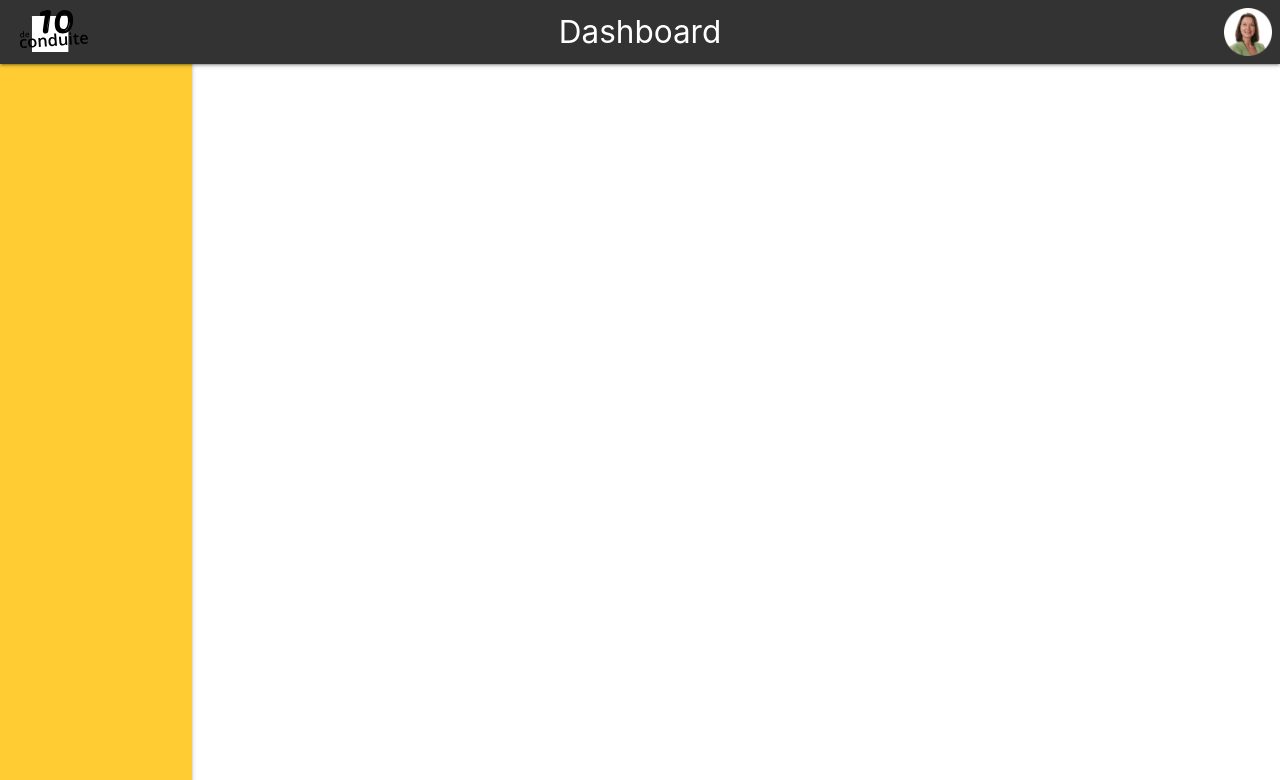
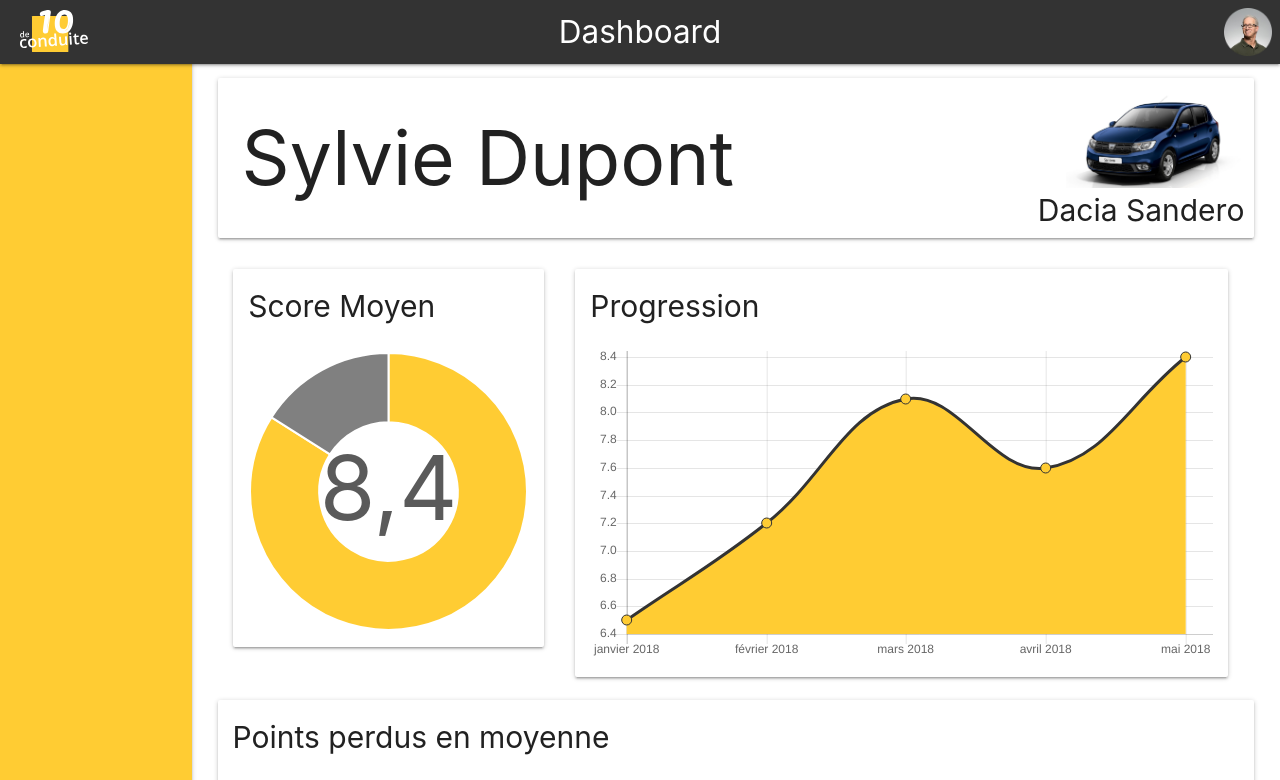
Before and after one commit to NoctalIvan/10deconduite, a website: page gameClient/b2b.html in a window 1280 px wide. Shown: the top 780 px of the page. Drawn offline with Linux system fonts and the light colour scheme.

Commit message:
5000 BALLES MAGGLE!

```diff
--- a/gameClient/b2b.html
+++ b/gameClient/b2b.html
@@ -28,7 +28,7 @@
       .leftPanel {
         width: 15%;
         background: #FFCC33;
-        height: 100vh;
+        height: 300vh;
         z-index: -10;
         position: absolute;
         top: 0;
@@ -43,7 +43,38 @@
         height: 100vh;
         left: 15%;
         top: 0;
-        padding-top: 64px;
+        padding: 2%;
+        padding-top: 70px;
+      }
+
+      #c1Cnt {
+        width: 30%;
+        margin: 1.5% ;
+        padding: 1em ;
+        position: relative;
+      }
+      #c2Cnt {
+        width: 63% !important;
+        margin: 1.5% !important;
+        padding: 1em !important;
+      }
+      #c3Cnt {
+        width: 100% !important;
+        padding: 1em !important;
+      }
+
+      .title {
+        font-size: 30px;
+      }
+
+      #c1 + div {
+        position: absolute;
+        top: 40%;
+        left: 0;
+        width: 100%;
+        font-size: 90px;
+        text-align: center;
+        color: #5a5a5a;
       }
     </style>
   </head>
@@ -51,6 +82,44 @@
   <body>
 
     <div class="rightPanel">
+      <div class="card-panel" style="position: relative">
+        <span style="font-size: 5em">Sylvie Dupont</span>
+        <img src="/images/dacia.jpg" style="height: 100px; position: absolute; top: 10px; right: 10px;"/>
+        <span style="font-size: 30px; position: absolute; top: 110px; right: 10px;">Dacia Sandero</span>
+
+      </div>
+
+      <div class="row">
+
+        <span class="col s4 card-panel" id="c1Cnt">
+          <span class="title">Score Moyen</span>
+          <br/> <br/>
+            <canvas id="c1"></canvas>
+            <div id="score">8,4</div>
+        </span>
+        <span class="col s4 card-panel" id="c2Cnt">
+            <span class="title">Progression</span>
+          <br/>   <br/>
+            <canvas id="c3"></canvas>
+        </span>
+        <span class="col s4 card-panel" id="c3Cnt">
+            <span class="title">Points perdus en moyenne</span>
+          <br/> <br/>
+
+            <canvas id="c2"></canvas>
+        </span>
+
+        <span class="col s12 card-panel">
+          <span class="title">Mode de Conduite</span>
+          <br/>
+          <br/>
+          <span style="font-size: 2em; padding-left: 1em; display: inline-block; width: 64%; height: 50px; background: #FFCC33"> <strong>64%</strong> Autonome </span>
+          <span style="font-size: 2em; padding-left: 1em; display: inline-block; width: 35%; height: 50px; background: #ccc"> <strong>36%</strong> Manuel </span>
+          <br/>
+
+          <br/> <br/>
+        </span>
+      </div>
 
     </div>
 
@@ -61,17 +130,128 @@
 
       <div class="nav-wrapper">
         <a href="#" class="brand-logo" style="width: 100%; text-align: center; z-index: 100">Dashboard</a>
-        <img src="/images/sylvie.png" class="ptitIcon" />
-        <img src="/images/logo.svg" class="ptitLogo" />
+        <img src="/images/etienne.png" class="ptitIcon" />
+        <img src="/images/logo-white.svg" class="ptitLogo" />
       </div>
 
     </nav>
-
 
 
     <!--JavaScript at end of body for optimized loading-->
     <script type="text/javascript" src="3rd/materialize.min.js"></script>
     <script src="3rd/Chart.min.js"></script>
 
+    <script>
+      // Donut
+      var ctx = document.getElementById('c1').getContext('2d');
+      var myDoughnutChart = new Chart(ctx, {
+        type: 'doughnut',
+        data: {
+          labels: [
+            'Score',
+            '#fe7310'
+          ],
+          datasets: [{
+            backgroundColor: [
+              '#FFCC33',
+              'gray'
+            ],
+            data: [8.4, 1.6],
+          }]
+        },
+        options: {
+          legend: {
+            display: false
+          },
+          tooltips: {
+              enabled: false
+          }
+        }
+      });
+
+      // bar
+      var ctx = document.getElementById('c2').getContext('2d');
+      var myDoughnutChart = new Chart(ctx, {
+        type: 'bar',
+        data: {
+          labels: [
+            'collision',
+            "Bande blanche",
+            "Vitesse insuffisante",
+            "Vitesse trop élevée",
+            "Clignottants oubliés",
+            "Clignottants superflus",
+            "Virage trop serré",
+            "Freinage trop fort",
+            "Distances de sécurité",
+            "Hors-route",
+          ],
+          datasets: [{
+            backgroundColor: [
+              '#FFCC33',// 0.4,
+              'red',// 0.6,
+              '#9CC03B',// 0.1,
+              '#FFCC33',// 0.2,
+              'red',// 0.8,
+              '#9CC03B',// 0.05,
+              'red',// 0.5,
+              '#FFCC33',// 0.3,
+              'red',// 0.9,
+              '#9CC03B',// 0.02
+            ],
+            data: [
+            0.4,
+            0.6,
+            0.1,
+            0.2,
+            0.8,
+            0.05,
+            0.5,
+            0.3,
+            0.9,
+            0.02
+            ],
+          }]
+        },
+        options: {
+          legend: {
+            display: false
+          },
+        }
+      });
+
+      // Donut
+      var ctx = document.getElementById('c3').getContext('2d');
+      var myDoughnutChart = new Chart(ctx, {
+        type: 'line',
+        data: {
+          labels: [
+            'janvier 2018',
+            'février 2018',
+            'mars 2018',
+            'avril 2018',
+            'mai 2018',
+          ],
+          datasets: [{
+            backgroundColor: [
+              '#FFCC33',
+            ],
+            borderColor: [
+              '#333'
+            ],
+            pointRadius: 5,
+            data: [6.5, 7.2, 8.1, 7.6, 8.4],
+          }]
+        },
+        options: {
+          legend: {
+            display: false
+          },
+          tooltips: {
+              enabled: false
+          }
+        }
+      });
+    </script>
   </body>
 </html>
```
Also changed, not shown: gameClient/images/dacia.jpg (added), gameClient/images/etienne.png (added), gameClient/images/logo-white.svg (added).
